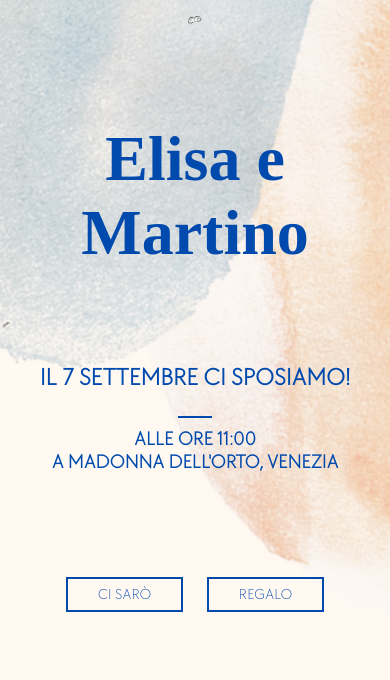
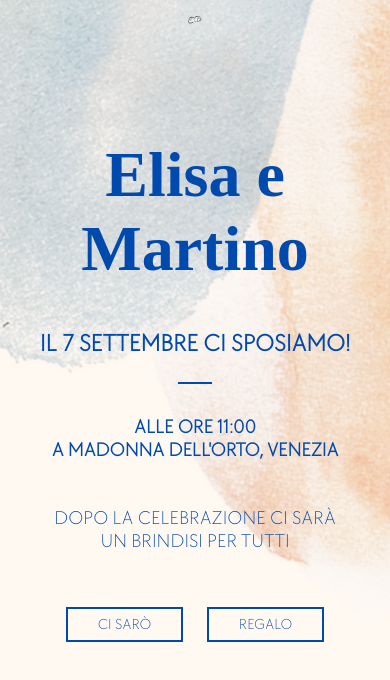
Before and after one commit to simonettimartino/matrimonio, a plain HTML site: page index.html in a window 390 px wide. Drawn offline with Linux system fonts and the light colour scheme; a web font is replaced by a local one.

Commit message:
h6 tag added

```diff
--- a/index.html
+++ b/index.html
@@ -16,13 +16,13 @@
         <div class="margin">
 
 
-            <p><h1 id="tit">Elisa e Martino</h1>
+            <h1 id="tit">Elisa e Martino</h1>
             <h3 class="margin"> IL 7 SETTEMBRE CI SPOSIAMO!</h3>
 
             <hr color="#004aad" width="10%">
 
             <h5>ALLE ORE 11:00 <br> A MADONNA DELL'ORTO, VENEZIA</h5>
-
+            <h6>DOPO LA CELEBRAZIONE CI SARÀ UN BRINDISI PER TUTTI</h6>
 
             <div class="margin">
                 <p>
--- a/style.css
+++ b/style.css
@@ -27,7 +27,7 @@ html {
 
 .center {
   margin: 0 auto;
-  width: 50%;
+  width: 60%;
   padding: 10px;
   text-align: center;
 }
@@ -35,21 +35,25 @@ html {
 h1 {
   font-family: myFirstFont;
   color: #004aad;
-  font-size: 600%;
+  font-size: 100px;
   align-items: center;
-  margin-top: 25%;
+  margin-top: 80px;
 }
 h3 {
   font-family: mysecond-font;
   color: #004aad;
-  font-size: 200%;
-  margin-top: 3%;
+  font-size: 32px;
 }
 h5 {
   font-family: mysecond-font;
   color: #004aad;
   font-size: 120%;
-  margin-top: 3%;
+}
+h6 {
+  font-family: mysecond-font;
+  color: #004aad;
+  font-size: 120%;
+  font-weight: 70;
 }
 
 p {
@@ -73,10 +77,12 @@ p {
   font-weight: bold;
 }
 
+hr {
+  margin-top: 20px;
+  margin-bottom: 20px;
+}
+
 @media screen and (max-width: 800px) {
-  .margin {
-    margin-top: 30%;
-  }
   .center {
     margin: 0 auto;
 
@@ -87,15 +93,19 @@ p {
   h1 {
     font-size: 400%;
     align-items: center;
-    margin-top: 25%;
+    margin-top: 110px;
   }
   h3 {
     font-size: 150%;
-    margin-top: 3%;
   }
   h5 {
     font-size: 120%;
-    margin-top: 3%;
+  }
+  h6 {
+    font-family: mysecond-font;
+    color: #004aad;
+    font-size: 120%;
+    font-weight: 70;
   }
 
   p {
```
Also changed, not shown: 1 other file.
